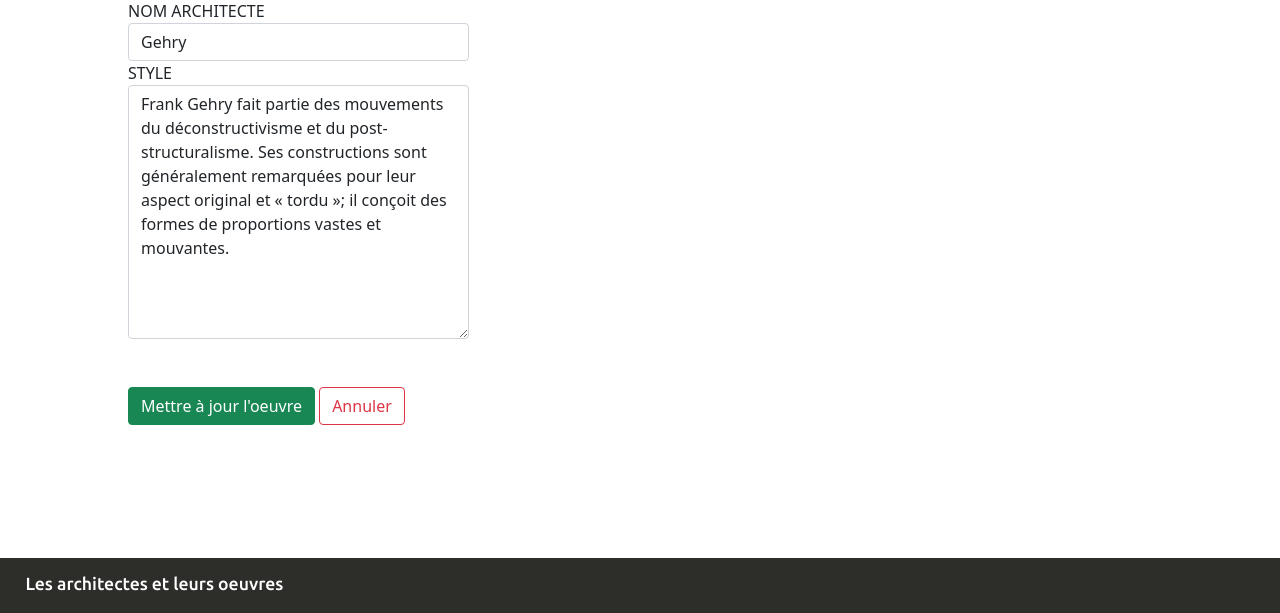
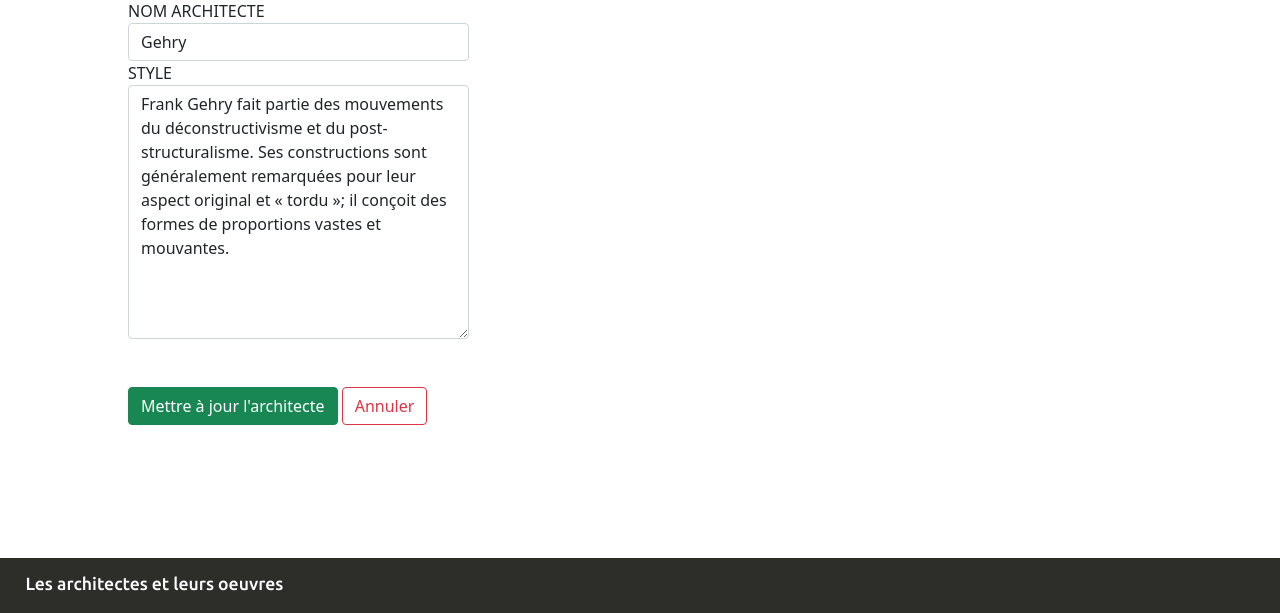
Before and after one commit to emcristel/django-projet, a Django app: page /archi/update_architecte/4 in a window 1280 px wide. Shown: the part 187-800 px from the top of the page. Run offline with Django 4.2, Linux system fonts and the light colour scheme; data comes from the database, SQL or seed files in the repository; some libraries are stand-ins or nearby versions.

Commit message:
finalisation css

```diff
--- a/architecture/archi/templates/archi/update_architecte.html
+++ b/architecture/archi/templates/archi/update_architecte.html
@@ -21,7 +21,7 @@
             </div>
 
         <br></br>
-        <input class="btn btn-success" type="submit" value="Mettre à jour l'oeuvre">
+        <input class="btn btn-success" type="submit" value="Mettre à jour l'architecte">
         <a class="btn btn-outline-danger" href="{% url 'Architecte' %}">Annuler</a>
 
     </form>
```
Also changed, not shown: architecture/db.sqlite3.
